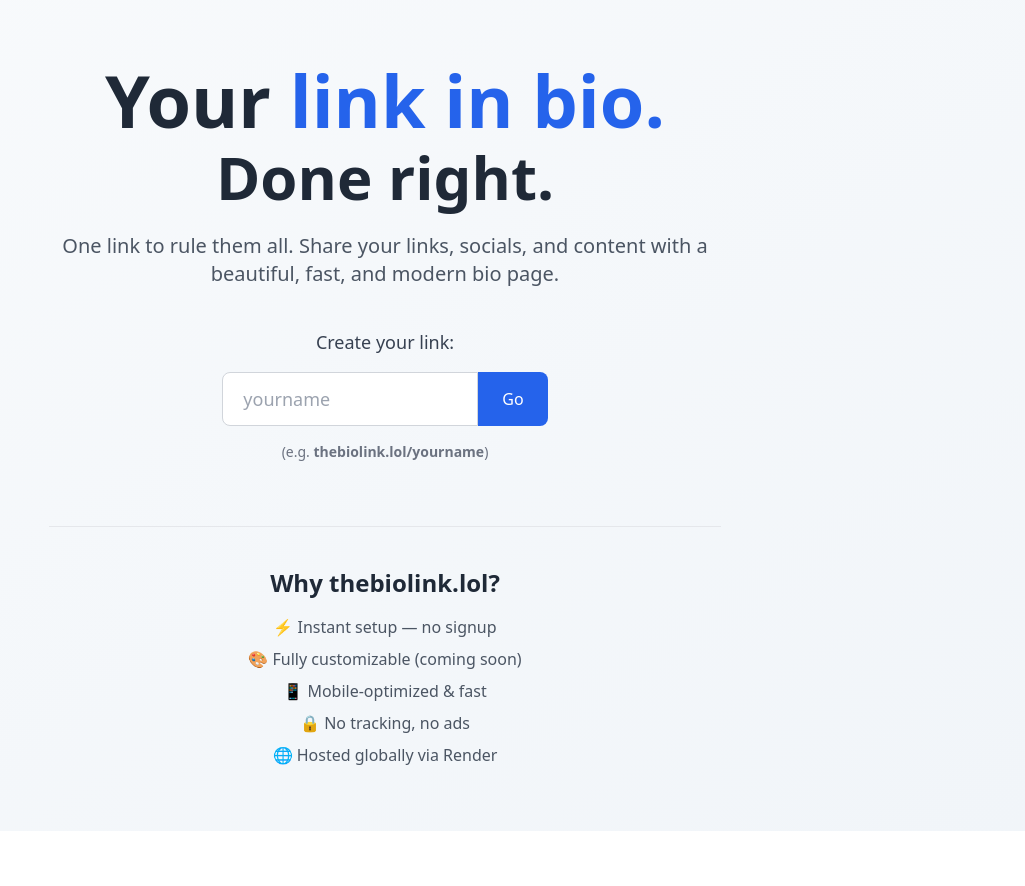
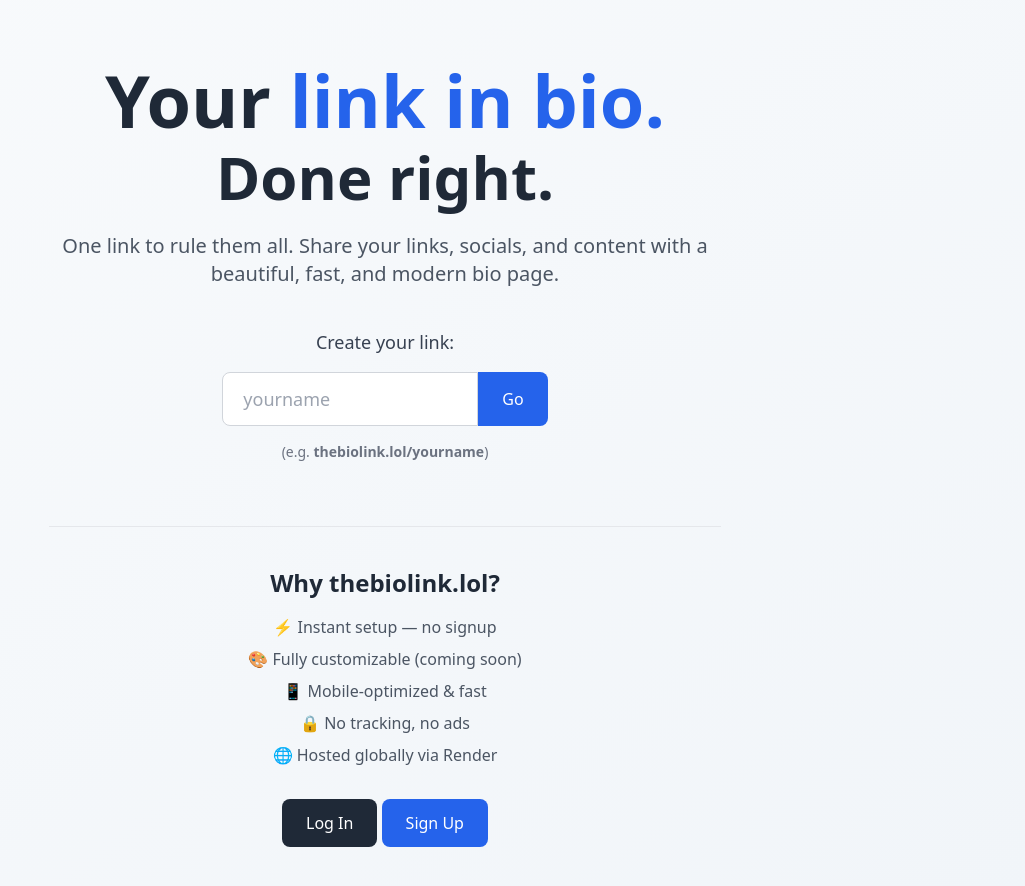
Before and after one commit to oopsididitagain335/workingitout, a Next.js app: page / in a window 1280 px wide. Shown: the top 886 px of the page, without its empty margins (255-1280 px from the left). Before the commit the page ends 831 px from the top, so only its background shows below. Built offline with nearby package versions, Linux system fonts and the light colour scheme.

Commit message:
Update index.tsx

```diff
--- a/pages/index.tsx
+++ b/pages/index.tsx
@@ -57,6 +57,21 @@
             <li>🌐 Hosted globally via Render</li>
           </ul>
         </div>
+
+        <div className="mt-8">
+          <a
+            href="/login"
+            className="inline-block bg-gray-800 text-white px-6 py-3 rounded-lg hover:bg-gray-700 transition"
+          >
+            Log In
+          </a>{' '}
+          <a
+            href="/signup"
+            className="inline-block bg-blue-600 text-white px-6 py-3 rounded-lg hover:bg-blue-700 transition"
+          >
+            Sign Up
+          </a>
+        </div>
       </div>
     </div>
   );
```
